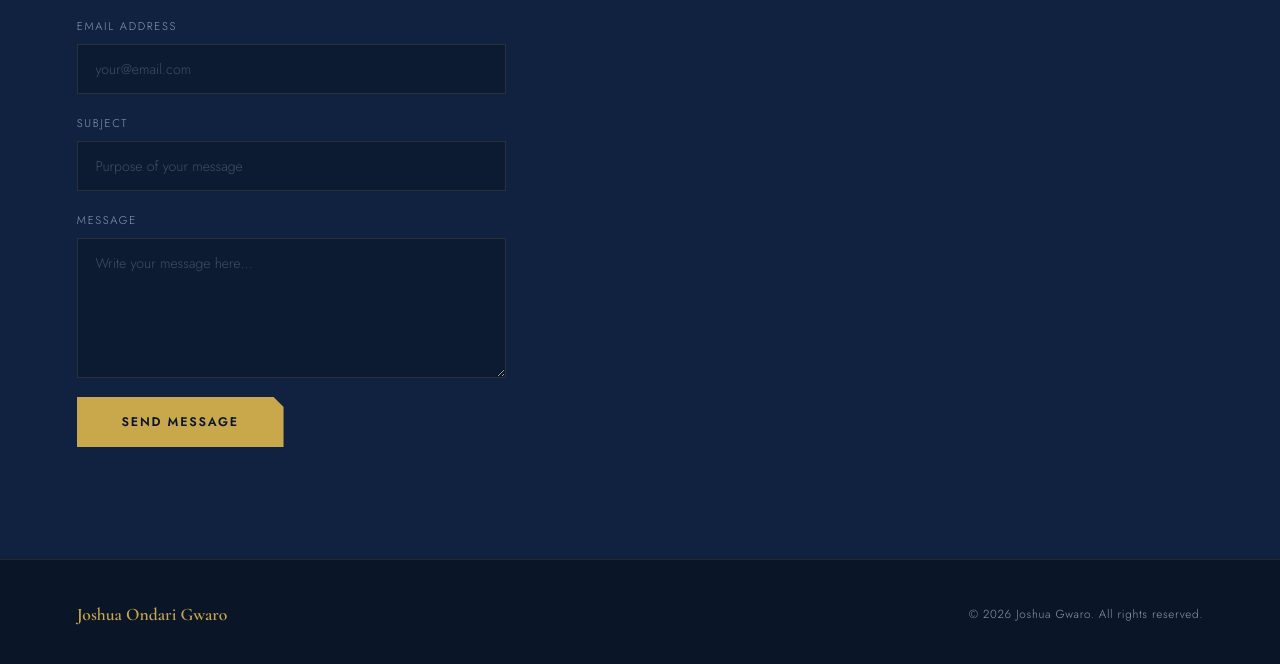
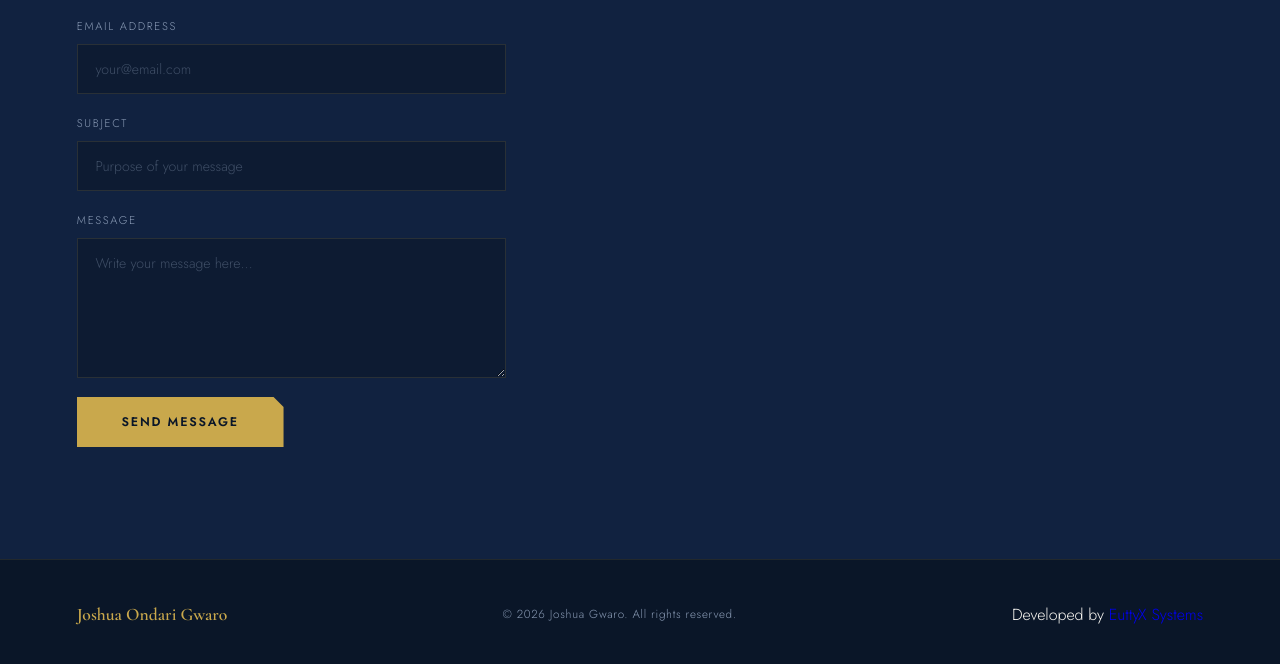
Before and after one commit to eutty-3/Joshua-portfolio, a plain HTML site: page index.html in a window 1280 px wide. Shown: the part 5059-5723 px from the top of the page. Drawn offline with nearby package versions, Linux system fonts and the light colour scheme.

Commit message:
Update index.html

```diff
--- a/index.html
+++ b/index.html
@@ -378,6 +378,14 @@
 <footer>
   <div class="footer-name">Joshua Ondari Gwaro</div>
   <div class="footer-copy">© 2026 Joshua Gwaro. All rights reserved.</div>
+    <p class="developer-credit">
+        Developed by
+        <a href="https://eutty-a.onrender.com" target="_blank" style="text-decoration: none; color: #your-brand-color;">
+            EuttyX Systems
+        </a>
+    </p>
+</footer>
+
 </footer>
 <script src="script.js"></script>
 </body>
```
